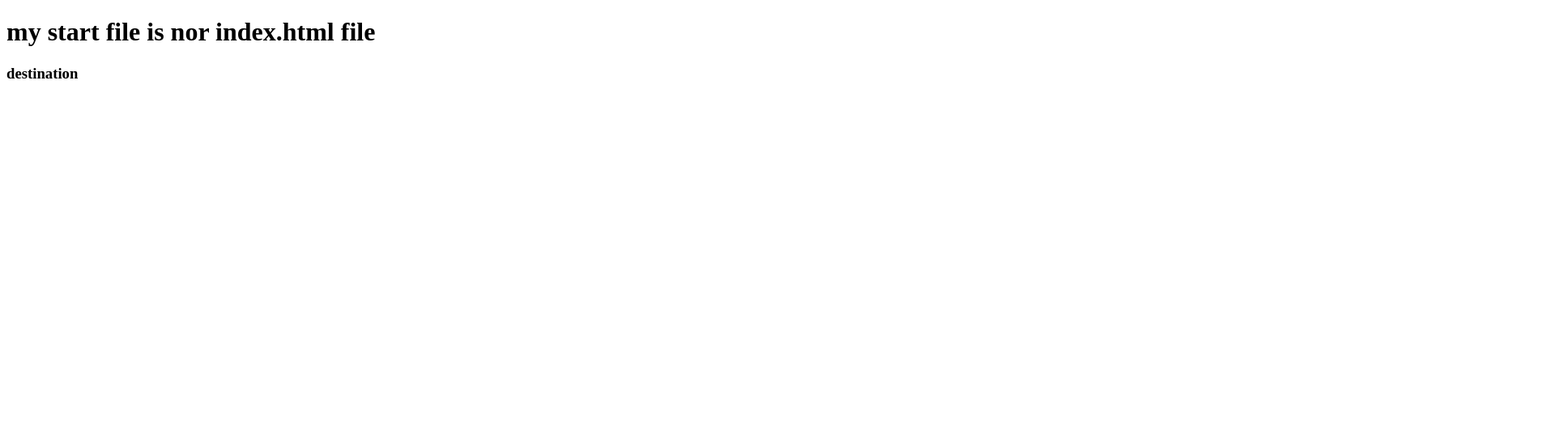
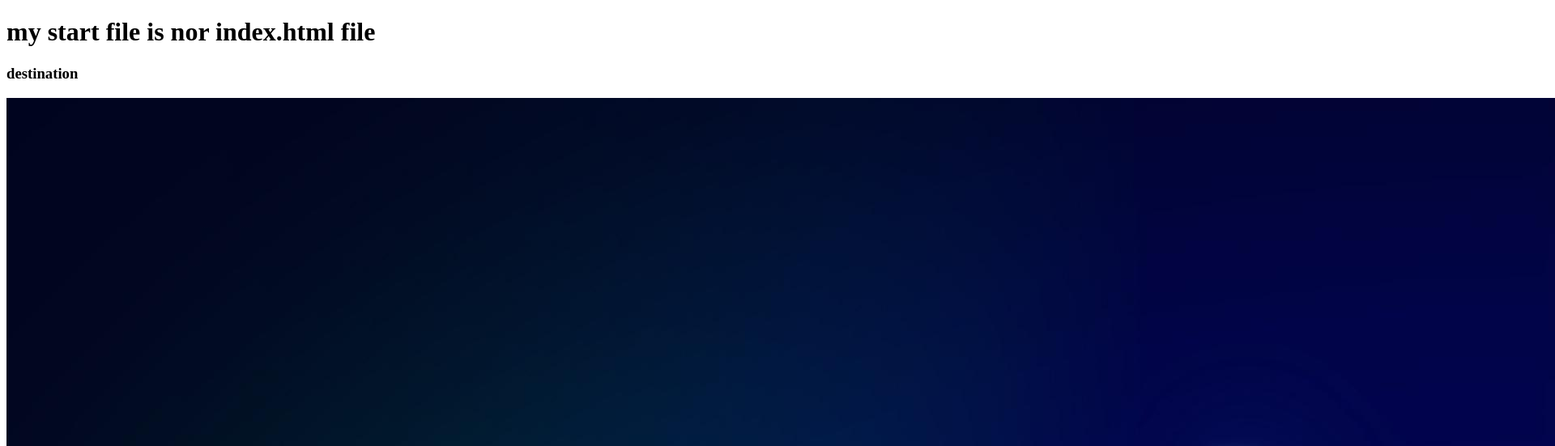
Before and after one commit to StrikerAbir/first-repo, a plain HTML site: page index.html in a window 1280 px wide. Shown: the top 551 px of the page at 81% size, 1920 px wide, since content can reach past the window. Drawn offline with Linux system fonts and the light colour scheme.

Commit message:
add image

```diff
--- a/index.html
+++ b/index.html
@@ -9,5 +9,6 @@
 <body>
     <h1>my start file is nor index.html file</h1>
     <h3>destination</h3>
+    <img src="3.jpg" alt="">
 </body>
 </html>
```
Also changed, not shown: 3.jpg (added).
